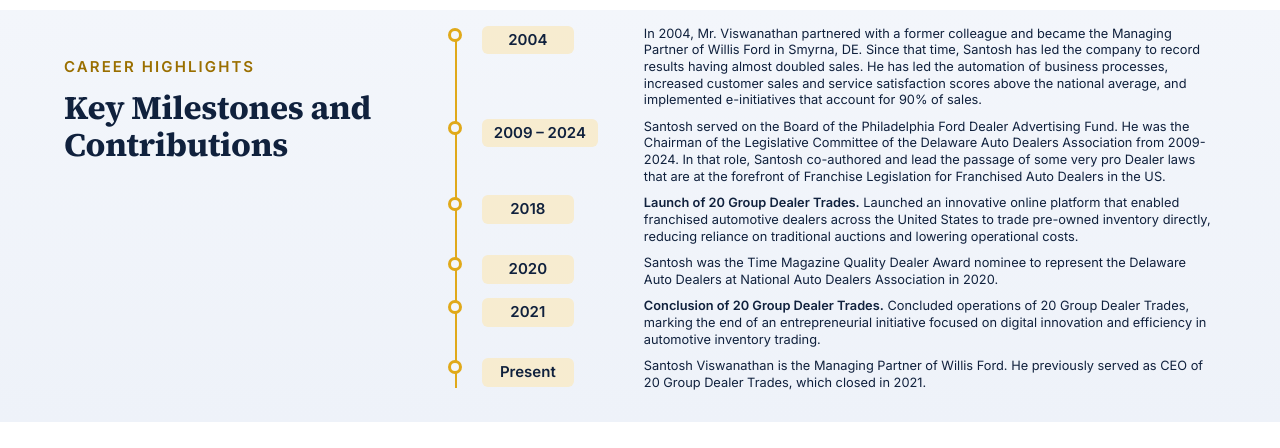
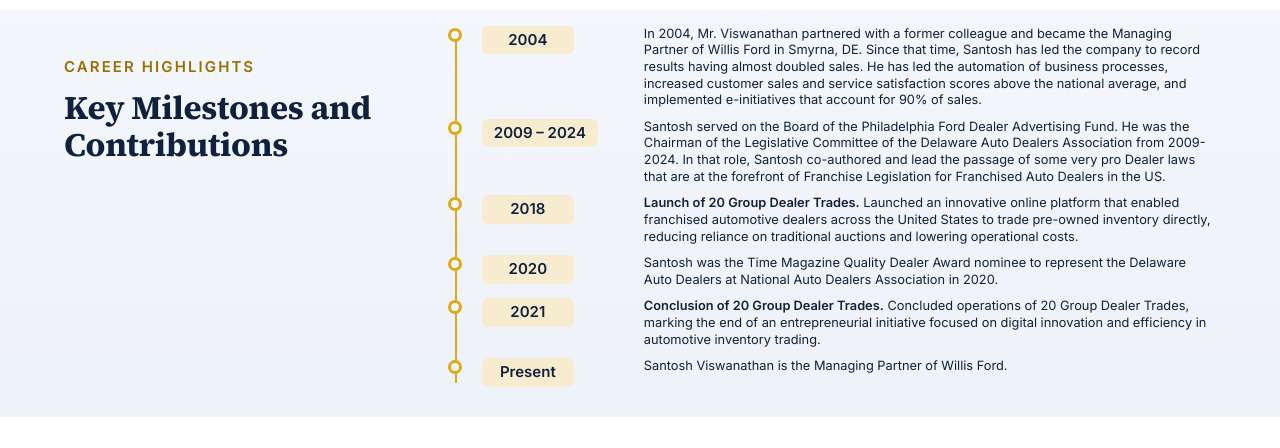
Before and after one commit to anatint/-Santosh-Viswanathan, a plain HTML site: page index.html in a window 1280 px wide. Shown: the part 673-1121 px from the top of the page. Drawn offline with Linux system fonts and the light colour scheme.

Commit message:
Remove duplicate 2021 mention from Present entry
Co-Authored-By: Claude Sonnet 5.5 <noreply@anthropic.com>

```diff
--- a/index.html
+++ b/index.html
@@ -264,7 +264,7 @@
         </li>
         <li id="current-roles">
           <h3 class="year">Present</h3>
-          <p>Santosh Viswanathan is the Managing Partner of Willis Ford. He previously served as CEO of 20 Group Dealer Trades, which closed in 2021.</p>
+          <p>Santosh Viswanathan is the Managing Partner of Willis Ford.</p>
         </li>
       </ol>
     </div>
```
